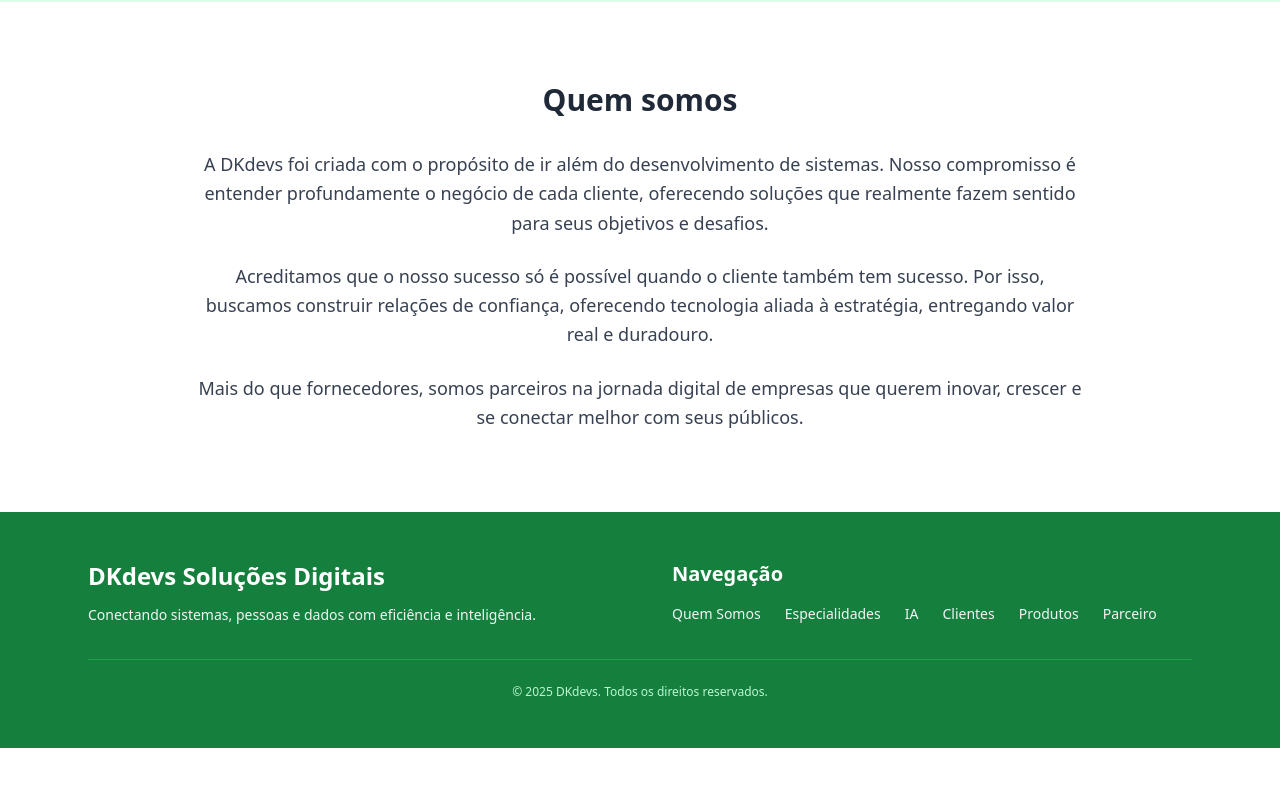
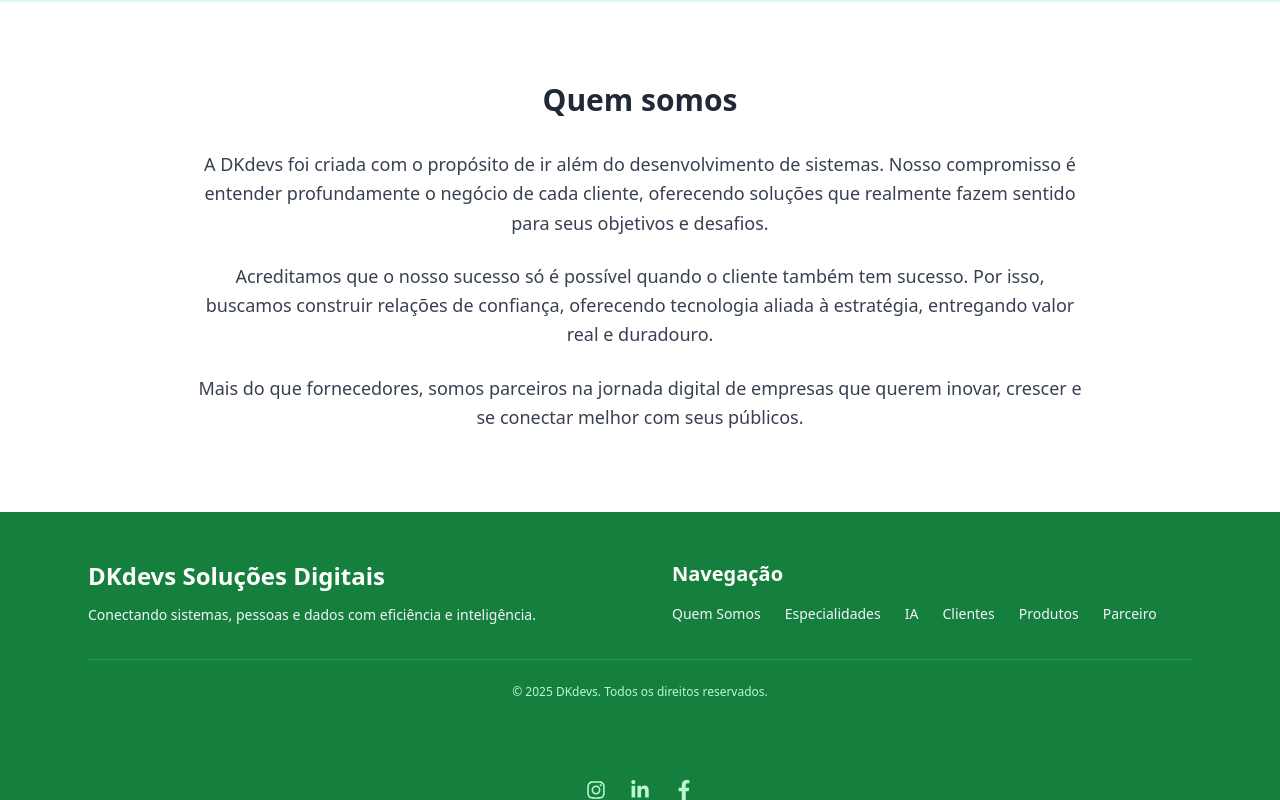
Before and after one commit to intalkconnect/lpdk_vite, a React (Vite) app: page / in a window 1280 px wide. Shown: the part 2646-3446 px from the top of the page. Before the commit the page ends 3394 px from the top, so only its background shows below. Built offline with nearby package versions, Linux system fonts and the light colour scheme.

Commit message:
Update App.jsx

```diff
--- a/src/App.jsx
+++ b/src/App.jsx
@@ -9,7 +9,10 @@ import {
   FaChartBar,
   FaBrain,
   FaBars,
-  FaTimes
+  FaTimes,
+  FaInstagram,
+  FaLinkedinIn,
+  FaFacebookF
 } from "react-icons/fa";
 import { useTranslation } from "react-i18next";
 import "./i18n";
@@ -410,6 +413,37 @@ const App = () => {
             © {new Date().getFullYear()} DKdevs. {t("footer.rights")}
           </div>
         </div>
+        {/* Redes Sociais */}
+<div className="mt-8 flex justify-center gap-6">
+  <a
+    href="https://www.instagram.com/suaempresa"
+    target="_blank"
+    rel="noopener noreferrer"
+    aria-label="Instagram"
+    className="text-green-200 hover:text-white transition-colors duration-300 text-xl"
+  >
+    <FaInstagram />
+  </a>
+  <a
+    href="https://www.linkedin.com/in/suaempresa"
+    target="_blank"
+    rel="noopener noreferrer"
+    aria-label="LinkedIn"
+    className="text-green-200 hover:text-white transition-colors duration-300 text-xl"
+  >
+    <FaLinkedinIn />
+  </a>
+  <a
+    href="https://www.facebook.com/suaempresa"
+    target="_blank"
+    rel="noopener noreferrer"
+    aria-label="Facebook"
+    className="text-green-200 hover:text-white transition-colors duration-300 text-xl"
+  >
+    <FaFacebookF />
+  </a>
+</div>
+
       </footer>
 
       <a
```
